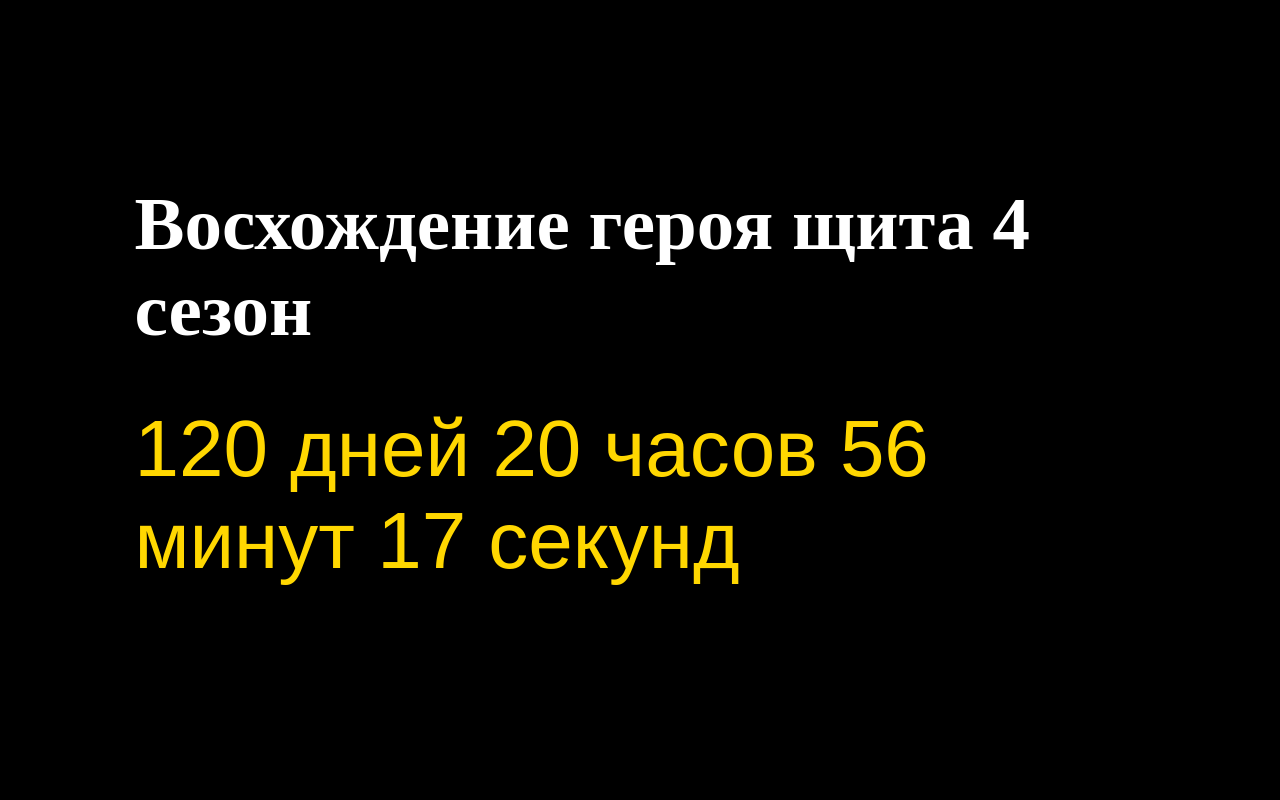
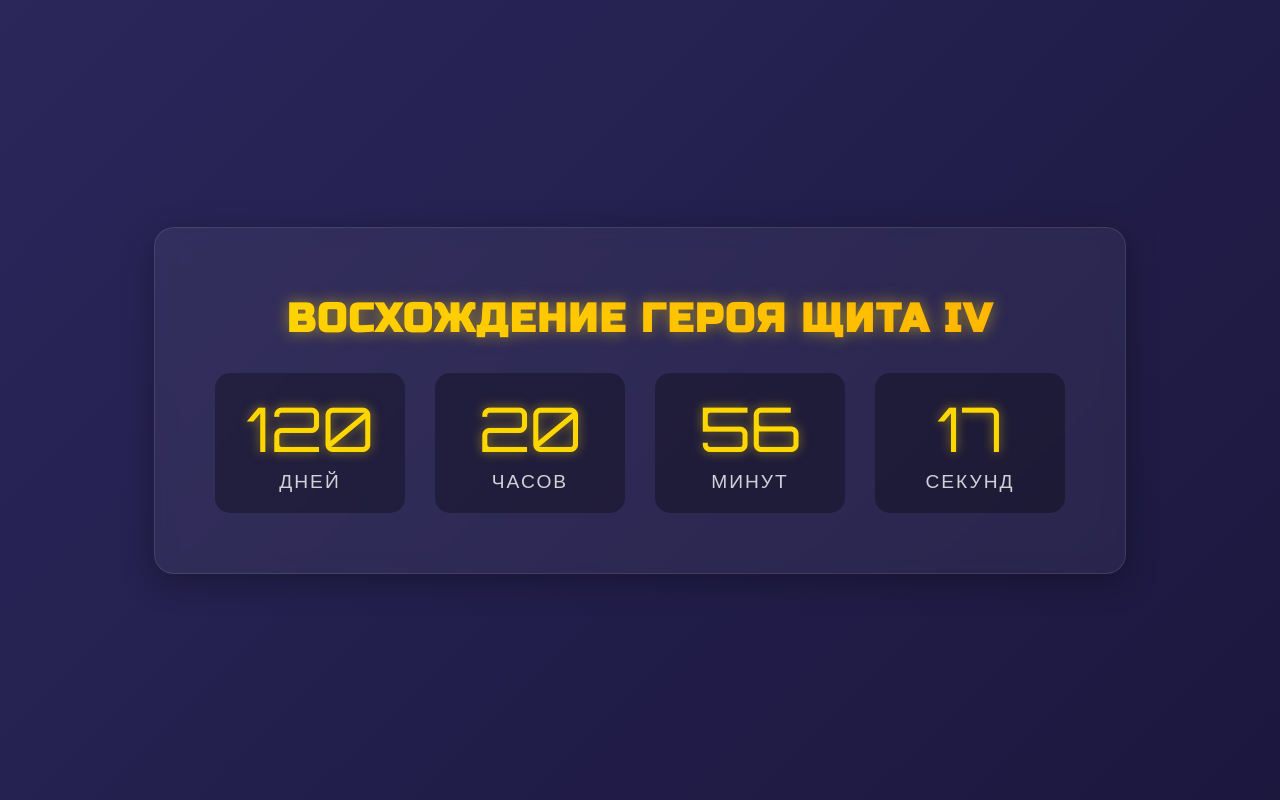
Before and after one commit to errorcat404/timer-shield, a plain HTML site: page index.html in a window 1280 px wide. Drawn offline with Linux system fonts and the light colour scheme.

Commit message:
Update index.html

```diff
--- a/index.html
+++ b/index.html
@@ -2,69 +2,189 @@
 <html>
 <head>
     <title>Таймер обратного отсчета</title>
+    <link href="https://fonts.googleapis.com/css2?family=Orbitron:wght@400..900&family=Russo+One&display=swap" rel="stylesheet">
     <style>
-        /* Стиль таймера */
-        body{
-            display: flex;
-            justify-content: center;
-            background: black;
-            user-select: none;
-        }
-        .div{
-            border: 1px solid;
+        /* Кастомные шрифты */
+        body {
+            margin: 0;
+            padding: 0;
+            min-height: 100vh;
             display: flex;
             justify-content: center;
             align-items: center;
-            width: 80%;
-            height: 700px;
-            flex-direction: column;
+            background: linear-gradient(-45deg, #0f0c29, #302b63, #24243e);
+            background-size: 400% 400%;
+            animation: gradientBG 15s ease infinite;
+            font-family: 'Orbitron', sans-serif;
+            user-select: none;
         }
-        h1{
-            color: white;
-            font-size: 75px;
+
+        @keyframes gradientBG {
+            0% { background-position: 0% 50%; }
+            50% { background-position: 100% 50%; }
+            100% { background-position: 0% 50%; }
         }
-        #countdown {
-            font-family: Arial, sans-serif;
-            font-size: 80px;
-            color: gold;
+
+        .container {
+            background: rgba(255, 255, 255, 0.05);
+            backdrop-filter: blur(10px);
+            border-radius: 20px;
+            padding: 40px 60px;
+            box-shadow: 0 8px 32px rgba(0, 0, 0, 0.3);
+            border: 1px solid rgba(255, 255, 255, 0.1);
+            text-align: center;
+            transform: scale(0.9);
+            animation: containerEntrance 1s cubic-bezier(0.34, 1.56, 0.64, 1) forwards;
+        }
+
+        @keyframes containerEntrance {
+            100% { transform: scale(1); }
+        }
+
+        h1 {
+            color: #fff;
+            font-family: 'Russo One', sans-serif;
+            font-size: 2.5em;
+            text-transform: uppercase;
+            letter-spacing: 2px;
+            margin-bottom: 30px;
+            text-shadow: 0 0 15px rgba(255,215,0,0.5);
+            background: linear-gradient(45deg, #ffd700, #ffbf00, #ffaa00);
+            -webkit-background-clip: text;
+            -webkit-text-fill-color: transparent;
+        }
+
+        .countdown-box {
+            display: flex;
+            gap: 30px;
+            justify-content: center;
+            margin: 20px 0;
+        }
+
+        .time-section {
+            background: rgba(0, 0, 0, 0.3);
+            padding: 20px;
+            border-radius: 15px;
+            min-width: 150px;
+            transition: 0.3s;
+        }
+
+        .time-section:hover {
+            transform: translateY(-5px);
+            background: rgba(255, 215, 0, 0.1);
+        }
+
+        .time-value {
+            font-size: 3.5em;
+            color: #ffd700;
+            text-shadow: 0 0 10px rgba(255,215,0,0.5);
+            margin-bottom: 5px;
+        }
+
+        .time-label {
+            color: rgba(255,255,255,0.8);
+            font-size: 1.2em;
+            text-transform: uppercase;
+            letter-spacing: 2px;
+        }
+
+        #countdown.finished {
+            animation: pulse 1s infinite;
+        }
+
+        @keyframes pulse {
+            0% { transform: scale(1); }
+            50% { transform: scale(1.05); }
+            100% { transform: scale(1); }
+        }
+
+        /* Адаптивность */
+        @media (max-width: 768px) {
+            .container {
+                padding: 20px;
+                margin: 10px;
+            }
+
+            .countdown-box {
+                flex-wrap: wrap;
+                gap: 15px;
+            }
+
+            .time-section {
+                min-width: 100px;
+                padding: 15px;
+            }
+
+            .time-value {
+                font-size: 2em;
+            }
+
+            h1 {
+                font-size: 1.8em;
+            }
         }
     </style>
 </head>
 <body>
-    <div class="div">
-        <h1>
-            Восхождение героя щита 4 сезон
-        </h1>
-        <div class="time" id="countdown">
-                Загрузка...
+    <div class="container">
+        <h1>Восхождение героя щита IV</h1>
+        <div class="countdown-box" id="countdown">
+            <div class="time-section">
+                <div class="time-value" id="days">00</div>
+                <div class="time-label">Дней</div>
+            </div>
+            <div class="time-section">
+                <div class="time-value" id="hours">00</div>
+                <div class="time-label">Часов</div>
+            </div>
+            <div class="time-section">
+                <div class="time-value" id="minutes">00</div>
+                <div class="time-label">Минут</div>
+            </div>
+            <div class="time-section">
+                <div class="time-value" id="seconds">00</div>
+                <div class="time-label">Секунд</div>
             </div>
         </div>
+    </div>
+
     <script>
-        // Устанавливаем конечную дату и время
         const endDate = new Date('July 31, 2025 03:00:00').getTime();
 
         function updateCountdown() {
             const now = new Date().getTime();
             const distance = endDate - now;
 
-    // Если время еще не истекло
             if (distance > 0) {
                 const days = Math.floor(distance / (1000 * 60 * 60 * 24));
                 const hours = Math.floor((distance % (1000 * 60 * 60 * 24)) / (1000 * 60 * 60));
                 const minutes = Math.floor((distance % (1000 * 60 * 60)) / (1000 * 60));
                 const seconds = Math.floor((distance % (1000 * 60)) / 1000);
 
-        // Обновляем текст таймера
-        document.getElementById('countdown').textContent = `${days} дней ${hours} часов ${minutes} минут ${seconds} секунд`;
+                document.getElementById('days').textContent = String(days).padStart(2, '0');
+                document.getElementById('hours').textContent = String(hours).padStart(2, '0');
+                document.getElementById('minutes').textContent = String(minutes).padStart(2, '0');
+                document.getElementById('seconds').textContent = String(seconds).padStart(2, '0');
+
+                // Анимация обновления
+                document.querySelectorAll('.time-value').forEach(el => {
+                    el.style.transform = 'scale(1.1)';
+                    setTimeout(() => el.style.transform = 'scale(1)', 100);
+                });
             } else {
-        // Если время истекло
-        document.getElementById('countdown').textContent = 'Восхождение героя щита 4 сезон вышел!';
+                document.getElementById('countdown').innerHTML = `
+                    <div class="time-section" style="width:100%">
+                        <div class="time-value">🎉</div>
+                        <div class="time-label">Сезон доступен!</div>
+                    </div>
+                `;
+                document.getElementById('countdown').classList.add('finished');
                 clearInterval(timer);
             }
         }
 
-// Обновление таймера каждую секунду
         const timer = setInterval(updateCountdown, 1000);
+        updateCountdown();
     </script>
 </body>
 </html>
```
Lines whose indentation alone changed are shown as unchanged.
